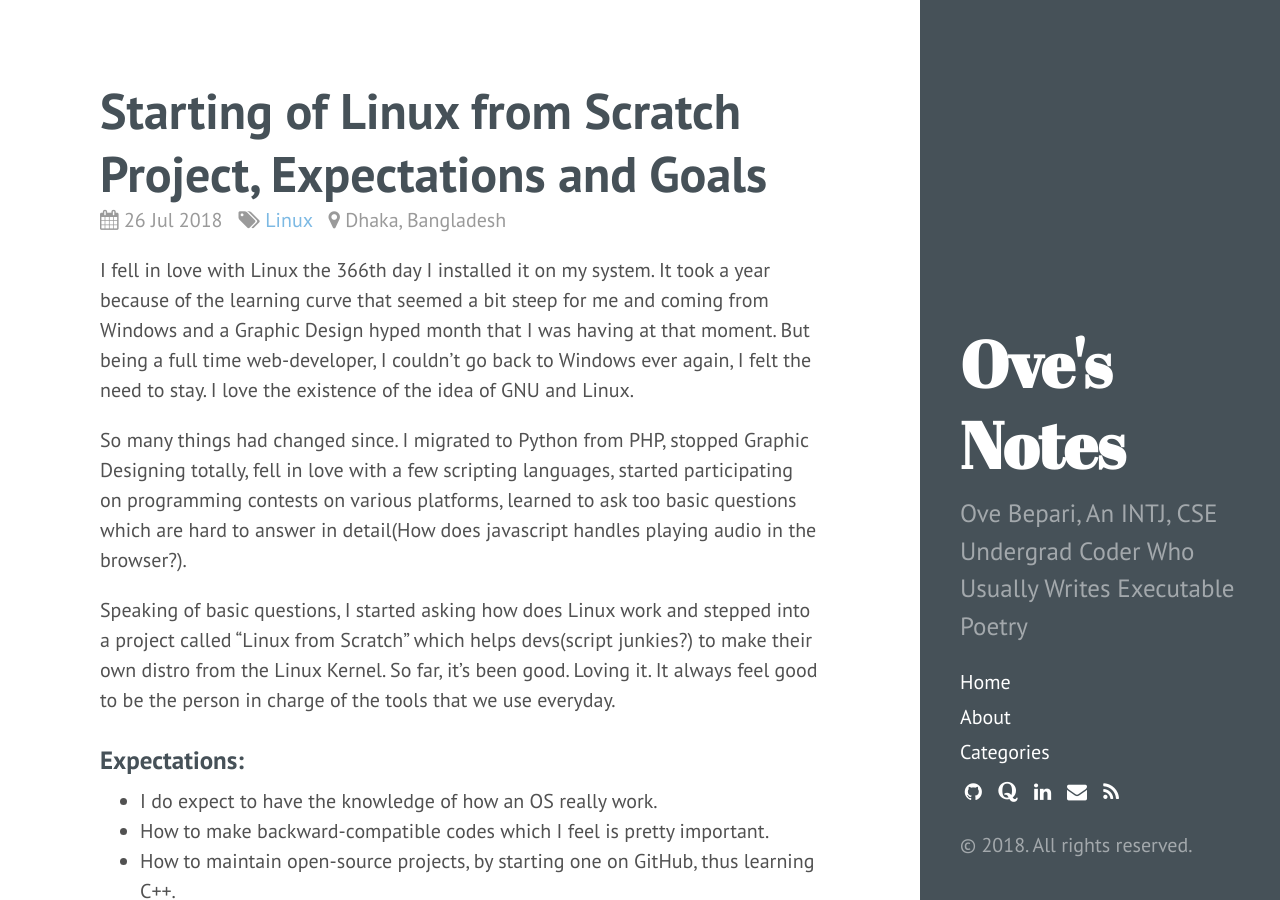
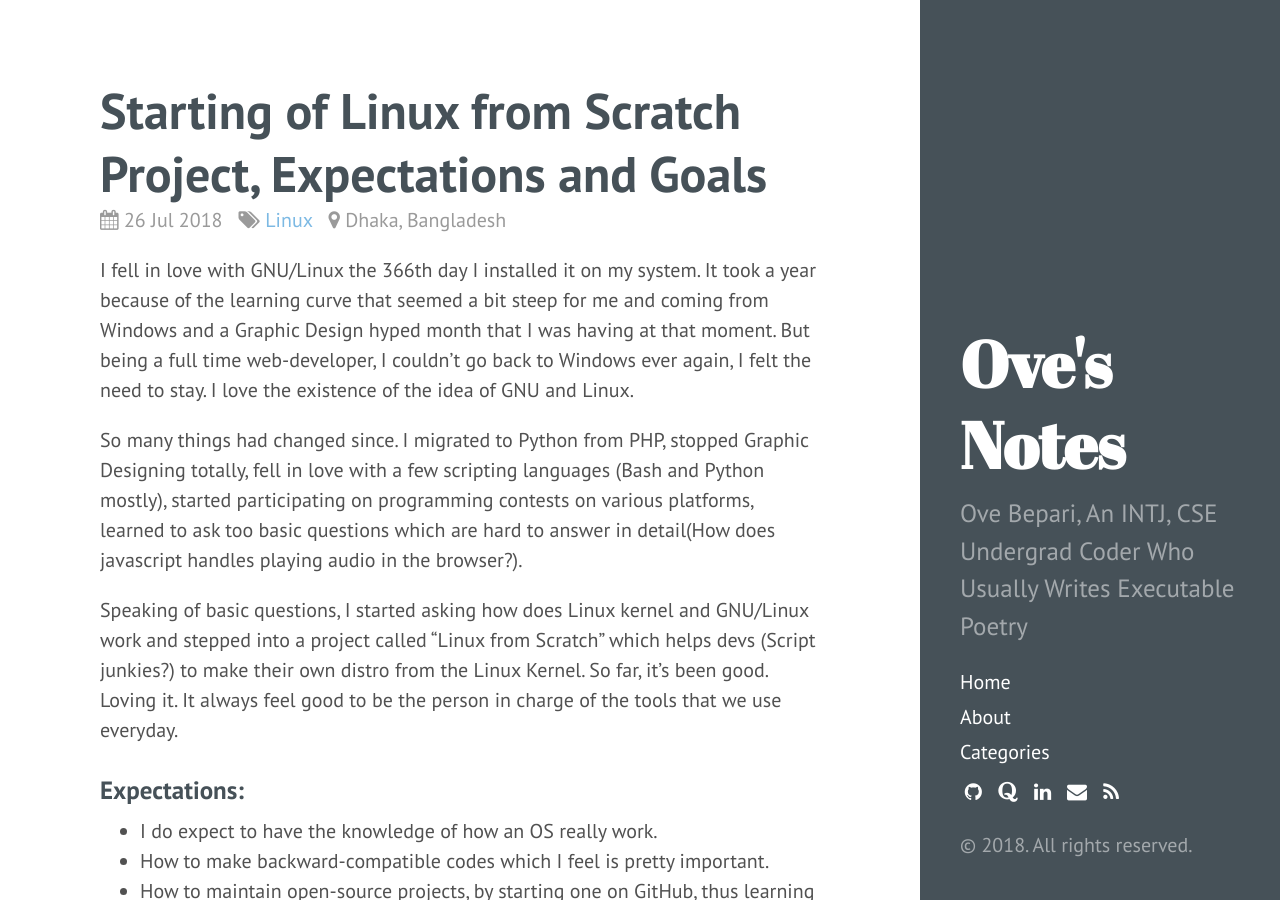
Before and after one commit to ovebepari/ovebepari.github.io, a Jekyll site: the page built from _posts/2018-07-26-Starting-of-Linux-from-Scratch-project.md, in a window 1280 px wide and 900 px high. Built offline with Jekyll 4.4.1, drawn with Linux system fonts in a browser that asks for light colours; comment, search, counter and statistics services are not loaded.

Commit message:
GNU/Linux confusion cleared

```diff
--- a/_posts/2018-07-26-Starting-of-Linux-from-Scratch-project.md
+++ b/_posts/2018-07-26-Starting-of-Linux-from-Scratch-project.md
@@ -6,11 +6,11 @@ categories: Linux
 location: Dhaka, Bangladesh
 ---
 
-I fell in love with Linux the 366th day I installed it on my system. It took a year because of the learning curve that seemed a bit steep for me and coming from Windows and a Graphic Design hyped month that I was having at that moment. But being a full time web-developer, I couldn't go back to Windows ever again, I felt the need to stay. I love the existence of the idea of GNU and Linux.
+I fell in love with GNU/Linux the 366th day I installed it on my system. It took a year because of the learning curve that seemed a bit steep for me and coming from Windows and a Graphic Design hyped month that I was having at that moment. But being a full time web-developer, I couldn't go back to Windows ever again, I felt the need to stay. I love the existence of the idea of GNU and Linux.
 
-So many things had changed since. I migrated to Python from PHP, stopped Graphic Designing totally, fell in love with a few scripting languages, started participating on programming contests on various platforms, learned to ask too basic questions which are hard to answer in detail(How does javascript handles playing audio in the browser?).
+So many things had changed since. I migrated to Python from PHP, stopped Graphic Designing totally, fell in love with a few scripting languages (Bash and Python mostly), started participating on programming contests on various platforms, learned to ask too basic questions which are hard to answer in detail(How does javascript handles playing audio in the browser?).
 
-Speaking of basic questions, I started asking how does Linux work and stepped into a project called "Linux from Scratch" which helps devs(script junkies?) to make their own distro from the Linux Kernel. So far, it's been good. Loving it. It always feel good to be the person in charge of the tools that we use everyday.
+Speaking of basic questions, I started asking how does Linux kernel and GNU/Linux work and stepped into a project called "Linux from Scratch" which helps devs (Script junkies?) to make their own distro from the Linux Kernel. So far, it's been good. Loving it. It always feel good to be the person in charge of the tools that we use everyday.
 
 ### Expectations:
 * I do expect to have the knowledge of how an OS really work.
```
